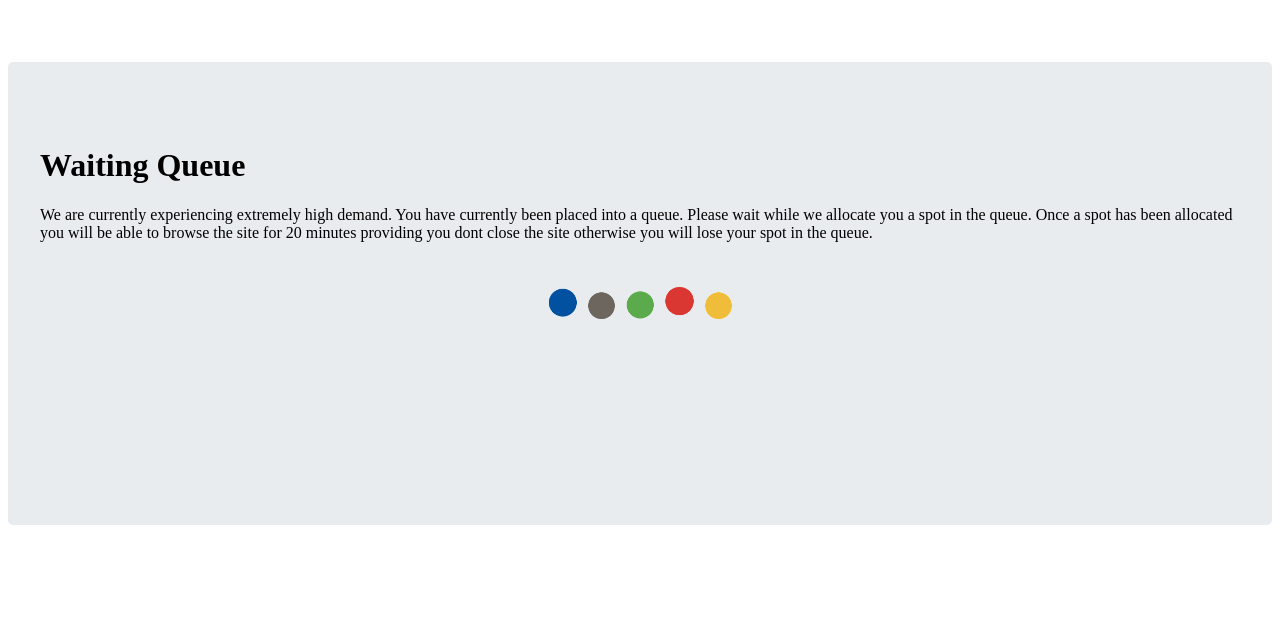
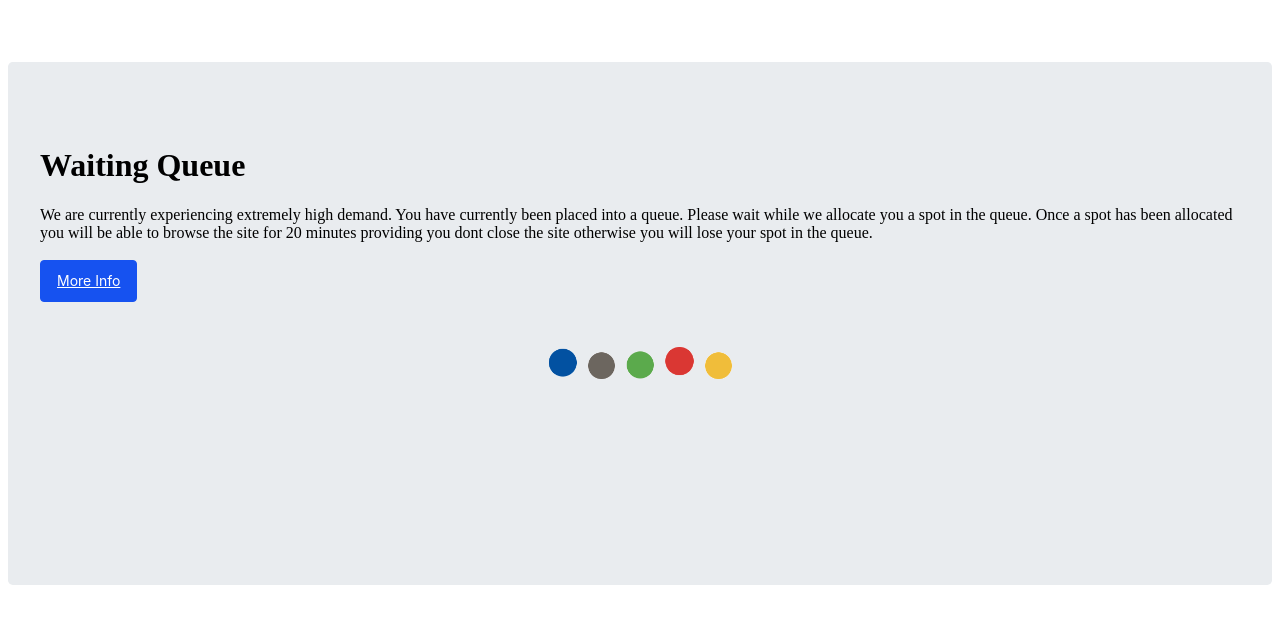
Before and after one commit to dbca-wa/queue-manager, a Django app: template django_site_queue/templates/site_queue/queue.html in a window 1280 px wide. Shown: the top 624 px of the page. Run offline with Django 3.2, Linux system fonts and the light colour scheme; the template is opened without the code that fills it, so the values that code supplies are empty.

Commit message:
More Info Link and Custom Title

```diff
--- a/django_site_queue/models.py
+++ b/django_site_queue/models.py
@@ -25,8 +25,10 @@ class SiteQueueManagerGroup(models.Model):
     queue_domain = models.CharField(max_length=256)
     queue_url = models.CharField(max_length=256)
     time_left_enabled = models.BooleanField(default=False)
-    custom_message = models.TextField(blank=True, null=True, max_length=400)
 
+    queue_name = models.CharField(max_length=256, help_text="Queue header name to appear on public waiting queue. ", blank=True, null=True)
+    custom_message = models.TextField(blank=True, null=True, max_length=400, help_text="Short message to explain the reason for the waiting queue")
+    more_info_link = models.CharField(max_length=512, help_text="More info link on public waiting queue", blank=True, null=True)
     browser_inactivity_enabled = models.BooleanField(default=False)
     browser_inactivity_timeout = models.IntegerField(default=60)
     browser_inactivity_redirect = models.CharField(max_length=1024, default='')
--- a/django_site_queue/templates/site_queue/base_queue.html
+++ b/django_site_queue/templates/site_queue/base_queue.html
@@ -9,7 +9,6 @@
 <meta http-equiv="refresh" content="300">
 <br><br>
 {% block queuebody %}
-
 <div class='row'>
 <div class='col-sm-1 col-lg-1'>
 &nbsp;
@@ -17,14 +16,18 @@
 <div class='col-sm-10 col-lg-10 m-1'>
 
 <div class="ijumboitron"     style='    padding: 4rem 2rem; margin-bottom: 2rem; background-color: #e9ecef; border-radius: .3rem;';>
-  <h1 class="display-4">{% block queuetitle %}Waiting Queue{% endblock %}</h1>
-  <p class="lead">
+<h1 class="display-4" id='queue-name'>{% block queuetitle %}Waiting Queue{% endblock %}</h1>
+<p class="lead">
 {% block waitingtext %}
 <div id="waitingmessage">
 We are currently experiencing extremely high demand.
 You have currently been placed into a queue.  Please wait while we allocate you a spot in the queue.
 Once a spot has been allocated you will be able to browse the site for 20 minutes providing you
 dont close the site otherwise you will lose your spot in the queue.
+</div>
+<br>
+<div id="more_info_div">
+<a class="queue-button-blue" role="button" id='more_info_link' href="">More Info</a>
 </div>
 {% endblock %}
 </p>
@@ -77,6 +80,49 @@ dont close the site otherwise you will lose your spot in the queue.
 {% endblock %}
 
 <input type='hidden' id='queue' name='queue' value='true'>
+<style>
+.queue-button-blue {
+  appearance: button;
+  background-color: #1652F0;
+  border: 1px solid #1652F0;
+  border-radius: 4px;
+  box-sizing: border-box;
+  color: #FFFFFF;
+  cursor: pointer;
+  font-family: Graphik,-apple-system,system-ui,"Segoe UI",Roboto,Oxygen,Ubuntu,Cantarell,"Fira Sans","Droid Sans","Helvetica Neue",sans-serif;
+  font-size: 14px;
+  line-height: 1.15;
+  overflow: visible;
+  padding: 12px 16px;
+  position: relative;
+  text-align: center;
+  text-transform: none;
+  transition: all 80ms ease-in-out;
+  user-select: none;
+  -webkit-user-select: none;
+  touch-action: manipulation;
+  width: fit-content;
+}
+
+.queue-button-blue:disabled {
+  opacity: .5;
+}
+
+.queue-button-blue:focus {
+  outline: 0;
+}
+
+.queue-button-blue:hover {
+  background-color: #0A46E4;
+  border-color: #0A46E4;
+}
+
+.queue-button-blue:active {
+  background-color: #0039D7;
+  border-color: #0039D7;
+}
+</style>
+
 
 {% block queuejs %}
 {% endblock %}
--- a/django_site_queue/views.py
+++ b/django_site_queue/views.py
@@ -28,7 +28,6 @@ class QueuePage(TemplateView):
 
     def get_context_data(self, **kwargs):
         context = super(QueuePage, self).get_context_data(**kwargs)
-        print (settings.VERSION_NO)
         context['VERSION_NO'] = settings.VERSION_NO
         context['QUEUE_URL'] = env('QUEUE_URL','')
         return context
```
Also changed, not shown: django_site_queue/api.py (+5 -2 lines), django_site_queue/static/js/django_queue_manager/site-queue-manager.js (+23 -7 lines), django_site_queue/migrations/0014_auto_20221013_0849.py (added).
